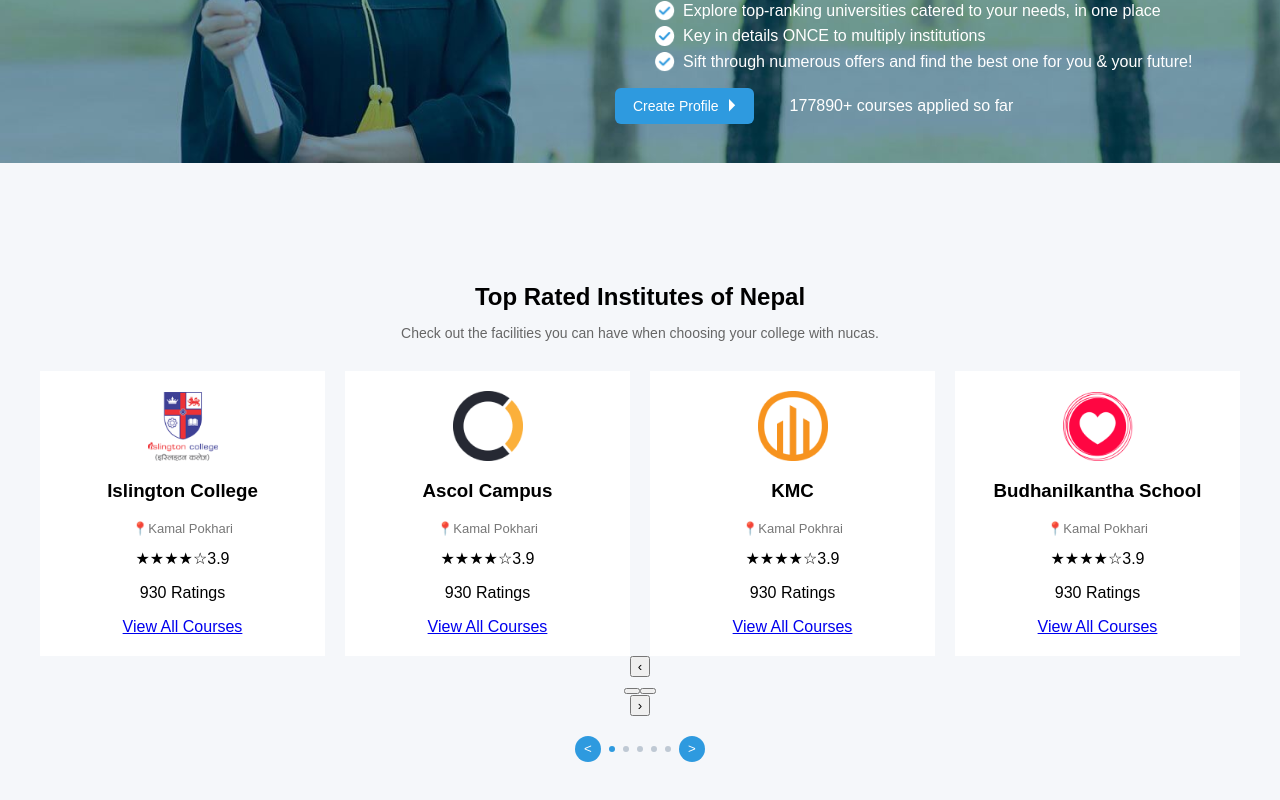
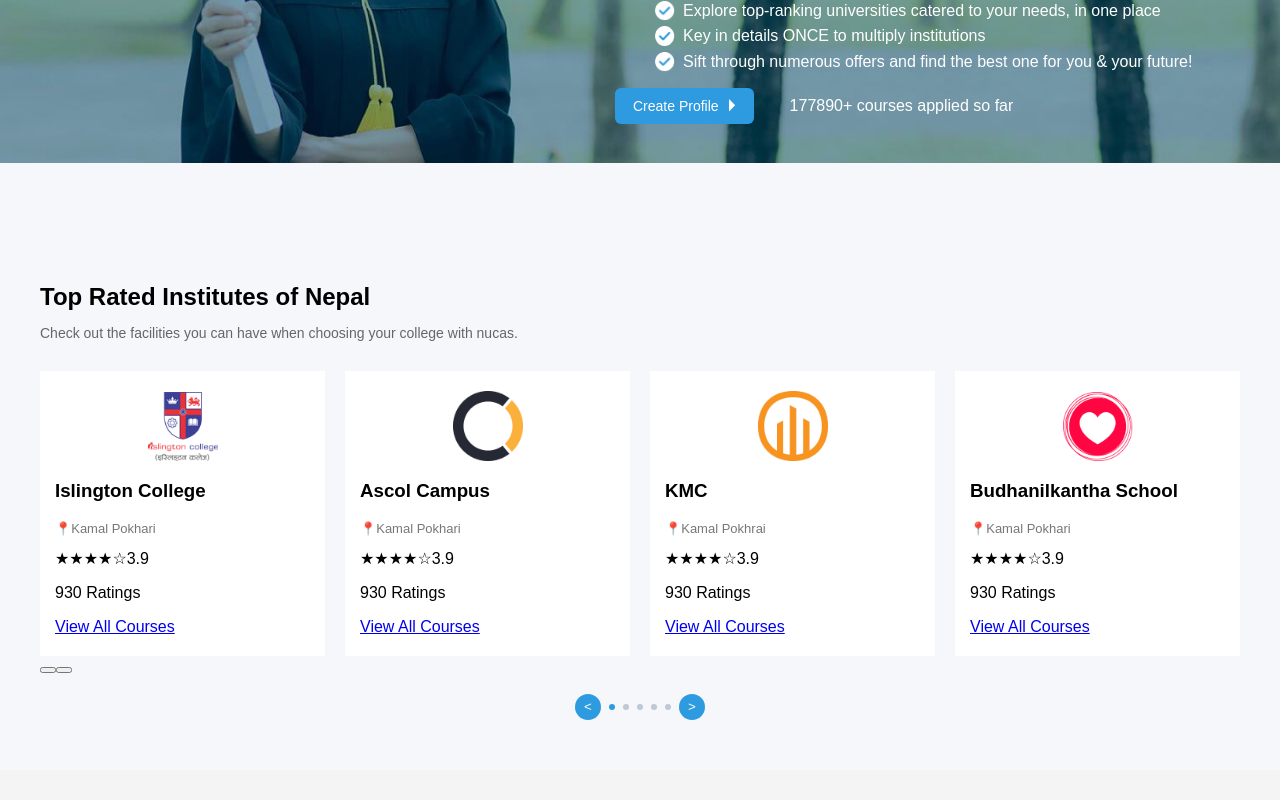
Before and after one commit to bibashmanjusubedi/schoolbharna-ui, a React (Vite) app: page / in a window 1280 px wide. Shown: the part 2514-3314 px from the top of the page. After the commit the page ends 3284 px from the top, so only its background shows below. Built offline with nearby package versions, Linux system fonts and the light colour scheme.

Commit message:
fix: Changed Text Alignment for Top Rated Institutions and removed button topRated-navBtn

```diff
--- a/src/components/layout/TopRatedInstitutes.css
+++ b/src/components/layout/TopRatedInstitutes.css
@@ -7,7 +7,7 @@
 .topRated-container {
     max-width:1200px;
     margin:0 auto;
-    text-align: center;
+    text-align: left;
 }
 
 /* Header */
--- a/src/components/layout/TopRatedInstitutes.jsx
+++ b/src/components/layout/TopRatedInstitutes.jsx
@@ -171,13 +171,13 @@ export default function TopRatedInstitutes() {
         </div>
 
         <div className="topRated-controls">
-          <button
+          {/* <button
             className="topRated-navBtn"
             onClick={handlePrev}
             aria-label="Previous"
           >
             ‹
-          </button>
+          </button> */}
 
           <div className="topRated-dots">
             {Array.from({ length: totalPages }).map((_, index) => (
@@ -192,13 +192,13 @@ export default function TopRatedInstitutes() {
             ))}
           </div>
 
-          <button
+          {/* <button
             className="topRated-navBtn"
             onClick={handleNext}
             aria-label="Next"
           >
             ›
-          </button>
+          </button> */}
 
           <div className="featured-dots">
             <button>{"<"}</button>
```
